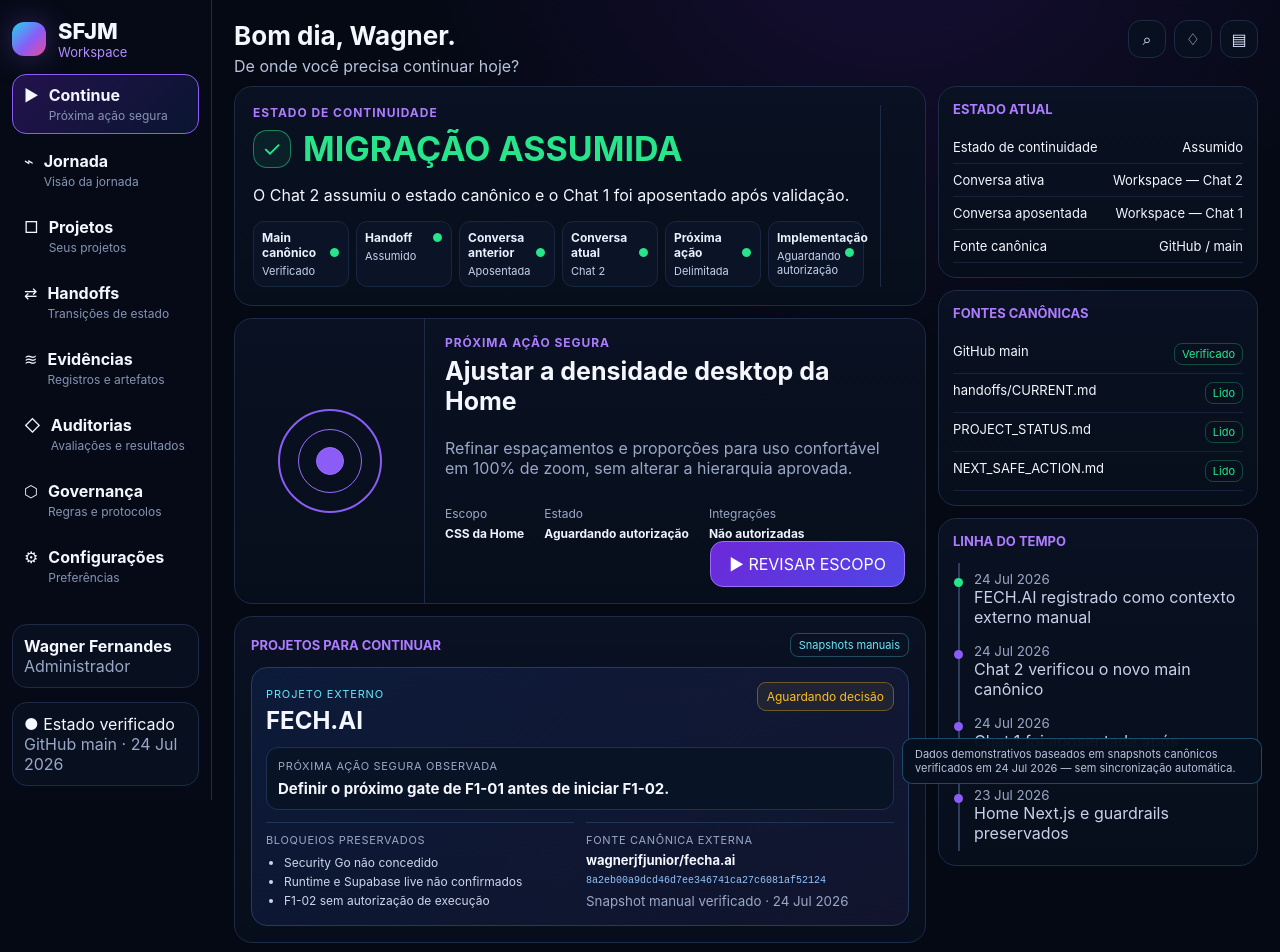
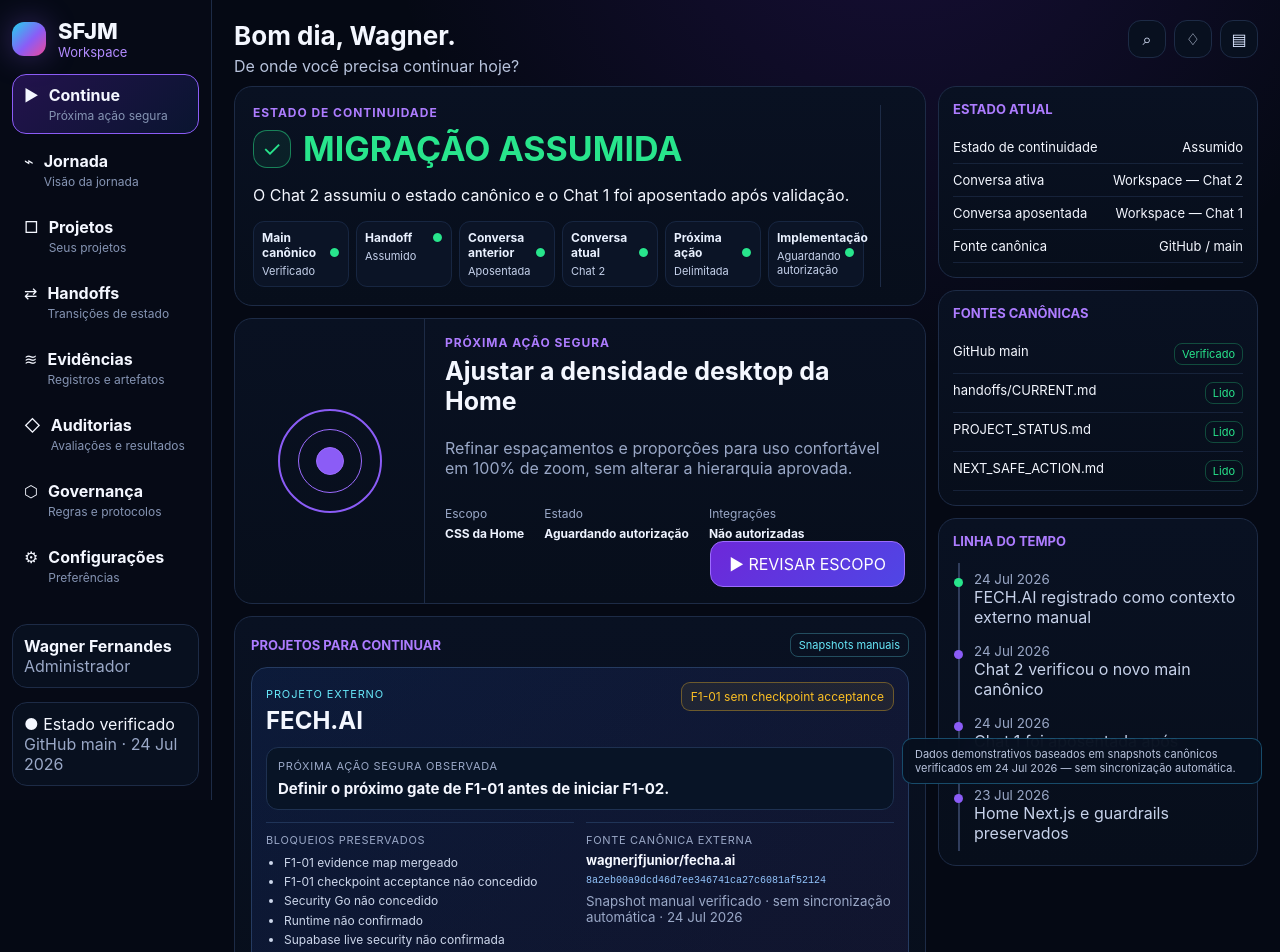
Before and after one commit to wagnerjfjunior/sfjm-workspace, a Next.js app: page / in a window 1280 px wide. Shown: the top 952 px of the page. Built offline with nearby package versions, Linux system fonts and the light colour scheme.

Commit message:
fix: preserve complete FECH.AI snapshot boundaries

```diff
--- a/data/workspace-demo.ts
+++ b/data/workspace-demo.ts
@@ -40,13 +40,22 @@ export const workspaceDemo = {
     {
       name: "FECH.AI",
       kind: "Projeto externo",
-      continuityState: "Aguardando decisão",
+      continuityState: "F1-01 sem checkpoint acceptance",
       nextSafeAction: "Definir o próximo gate de F1-01 antes de iniciar F1-02.",
-      blockers: ["Security Go não concedido", "Runtime e Supabase live não confirmados", "F1-02 sem autorização de execução"],
+      blockers: [
+        "F1-01 evidence map mergeado",
+        "F1-01 checkpoint acceptance não concedido",
+        "Security Go não concedido",
+        "Runtime não confirmado",
+        "Supabase live security não confirmada",
+        "Tenant isolation não provada",
+        "WDP não concedido",
+        "F1-02 sem autorização de execução"
+      ],
       repository: "wagnerjfjunior/fecha.ai",
       observedSha: "8a2eb00a9dcd46d7ee346741ca27c6081af52124",
       observedAt: "24 Jul 2026",
-      verification: "Snapshot manual verificado"
+      verification: "Snapshot manual verificado · sem sincronização automática"
     }
   ] satisfies ExternalProject[],
   contexts: [
```
